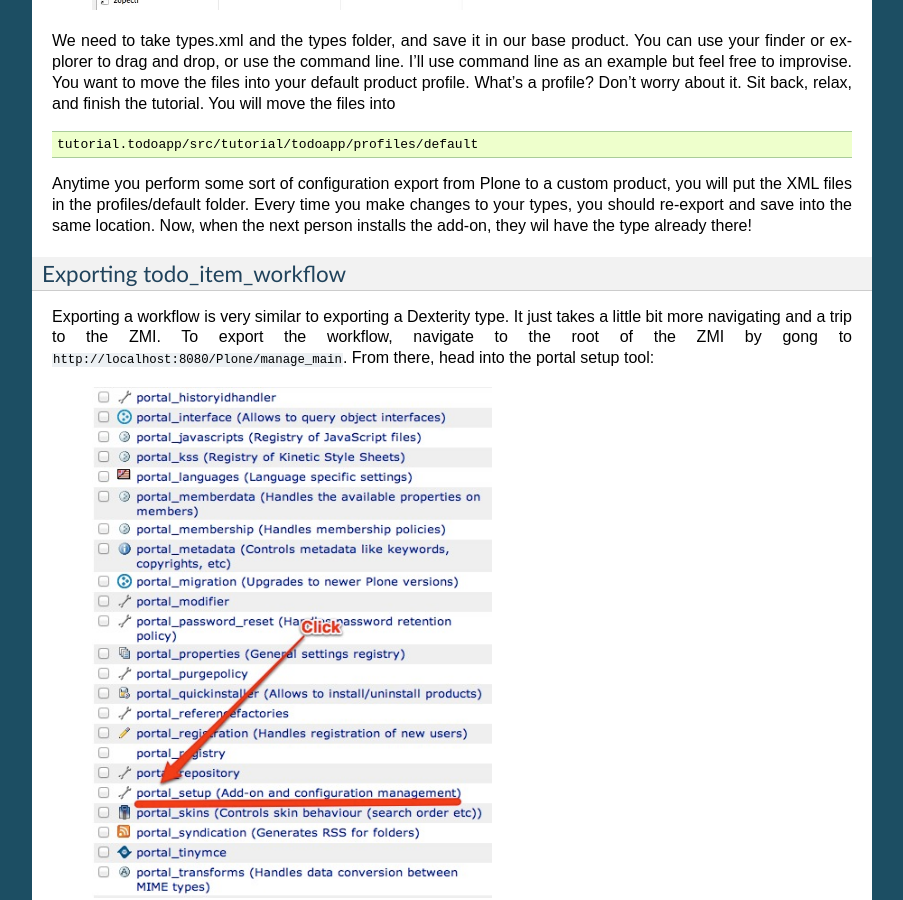
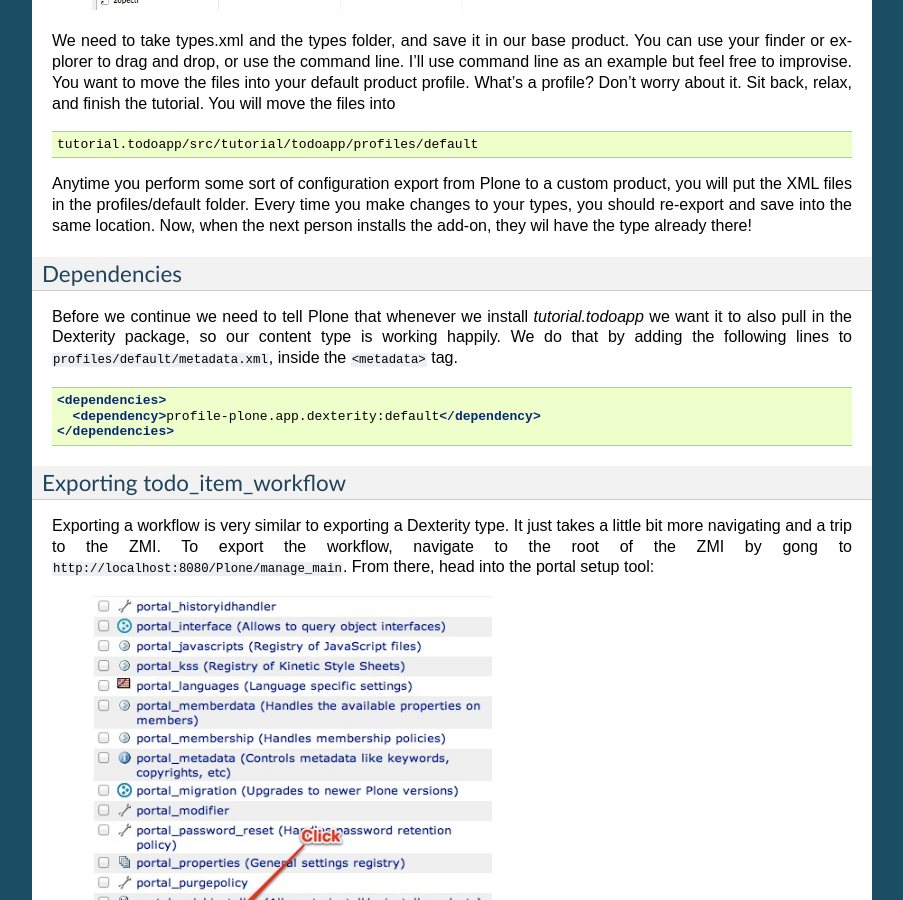
Before and after one commit to collective/tutorial.todoapp, a Sphinx documentation site: the page built from docs/chapter_2.rst, in a window 1280 px wide and 900 px high, scrolled down 1309 px. Shown: the whole window, without its empty margins (198-1101 px from the left). Built offline with Sphinx 7.4.7, drawn with Linux system fonts in a browser that asks for light colours; pages that are not in the unit, such as notebooks, are missing from menus; some of the changed text lies outside the part shown.

Commit message:
fixes for problems discovered by @matejc

```diff
--- a/docs/chapter_2.rst
+++ b/docs/chapter_2.rst
@@ -85,6 +85,21 @@ you make changes to your types, you should re-export and save into the same
 location. Now, when the next person installs the add-on, they wil have the
 type already there!
 
+Dependencies
+------------
+
+Before we continue we need to tell Plone that whenever we install
+`tutorial.todoapp` we want it to also pull in the Dexterity package, so our
+content type is working happily. We do that by adding the following lines to
+``profiles/default/metadata.xml``, inside the ``<metadata>`` tag.
+
+.. code-block:: xml
+
+    <dependencies>
+      <dependency>profile-plone.app.dexterity:default</dependency>
+    </dependencies>
+
+
 Exporting todo_item_workflow
 ----------------------------
 
```
Also changed, not shown: other parts of docs/chapter_2.rst (+1 -4 lines).
